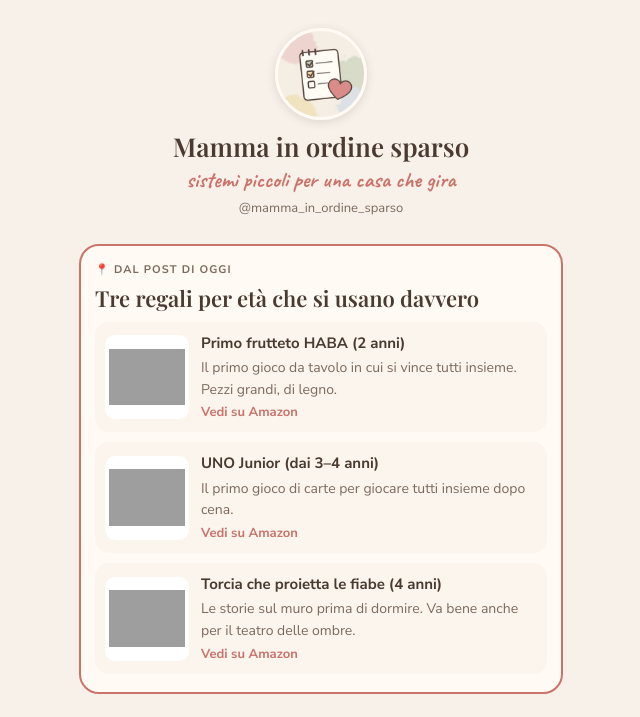
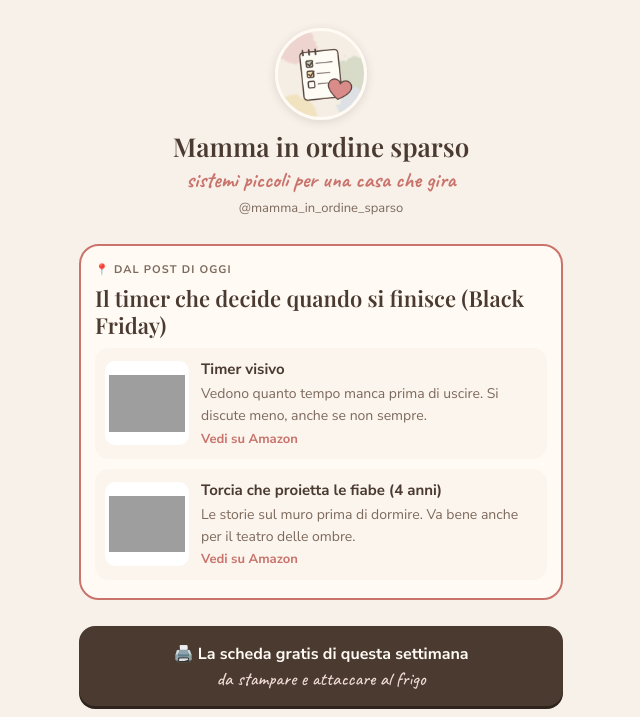
Before and after one commit to mammainordinesparso/mammainordinesparso.github.io, a plain HTML site: page index.html in a window 1280 px wide. Shown: the top 717 px of the page, without its empty margins (319-959 px from the left). Drawn offline with nearby package versions, Linux system fonts and the light colour scheme; grey boxes are pictures that could not be loaded.

Commit message:
Landing: dal post di oggi, timer e torcia (27/11)

```diff
--- a/index.html
+++ b/index.html
@@ -57,13 +57,10 @@ footer{font-size:12.5px;color:var(--muted);text-align:center;display:grid;gap:6p
 </header>
 <section class="oggi" id="oggi">
   <span class="lbl">📍 dal post di oggi</span>
-  <h2>Tre regali per età che si usano davvero</h2>
-  <div class="prods"><a class="prod" href="https://www.amazon.it/dp/B001P4ZACS?tag=ordinesparso-21" target="_blank" rel="sponsored noopener" data-goatcounter-click="amazon-primo_frutteto" data-goatcounter-title="Primo frutteto HABA (2 anni)">
-  <span class="pimg"><img src="https://m.media-amazon.com/images/I/71zkipxGW8L._AC_SL400_.jpg" alt="Primo frutteto HABA (2 anni)" loading="lazy"></span>
-  <span class="ptxt"><b>Primo frutteto HABA (2 anni)</b><span>Il primo gioco da tavolo in cui si vince tutti insieme. Pezzi grandi, di legno.</span><i>Vedi su Amazon</i></span>
-</a><a class="prod" href="https://www.amazon.it/dp/B07Y94Y3JL?tag=ordinesparso-21" target="_blank" rel="sponsored noopener" data-goatcounter-click="amazon-uno_junior" data-goatcounter-title="UNO Junior (dai 3–4 anni)">
-  <span class="pimg"><img src="https://m.media-amazon.com/images/I/81X+33RmfvL._AC_SL400_.jpg" alt="UNO Junior (dai 3–4 anni)" loading="lazy"></span>
-  <span class="ptxt"><b>UNO Junior (dai 3–4 anni)</b><span>Il primo gioco di carte per giocare tutti insieme dopo cena.</span><i>Vedi su Amazon</i></span>
+  <h2>Il timer che decide quando si finisce (Black Friday)</h2>
+  <div class="prods"><a class="prod" href="https://www.amazon.it/dp/B0C3GT78CD?tag=ordinesparso-21" target="_blank" rel="sponsored noopener" data-goatcounter-click="amazon-timer" data-goatcounter-title="timer visivo">
+  <span class="pimg"><img src="https://m.media-amazon.com/images/I/61cqEsaD2KL._AC_SL400_.jpg" alt="timer visivo" loading="lazy"></span>
+  <span class="ptxt"><b>Timer visivo</b><span>Vedono quanto tempo manca prima di uscire. Si discute meno, anche se non sempre.</span><i>Vedi su Amazon</i></span>
 </a><a class="prod" href="https://www.amazon.it/dp/B074KLYJ1P?tag=ordinesparso-21" target="_blank" rel="sponsored noopener" data-goatcounter-click="amazon-torcia_storie" data-goatcounter-title="torcia che proietta le fiabe (4 anni)">
   <span class="pimg"><img src="https://m.media-amazon.com/images/I/71MI6Lyon5L._AC_SL400_.jpg" alt="torcia che proietta le fiabe (4 anni)" loading="lazy"></span>
   <span class="ptxt"><b>Torcia che proietta le fiabe (4 anni)</b><span>Le storie sul muro prima di dormire. Va bene anche per il teatro delle ombre.</span><i>Vedi su Amazon</i></span>
```
